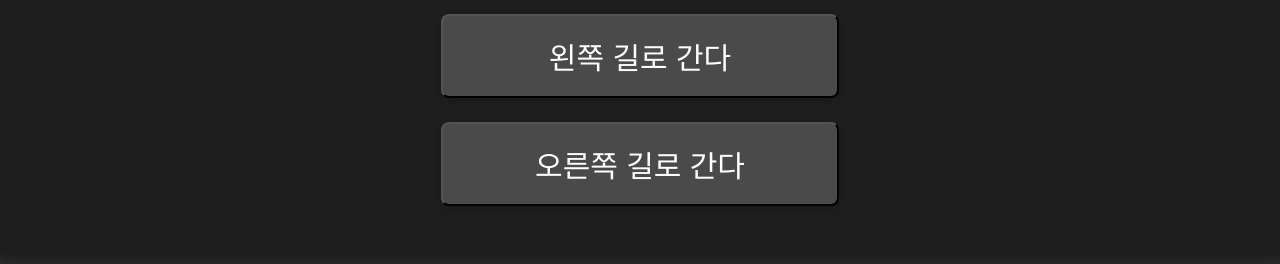
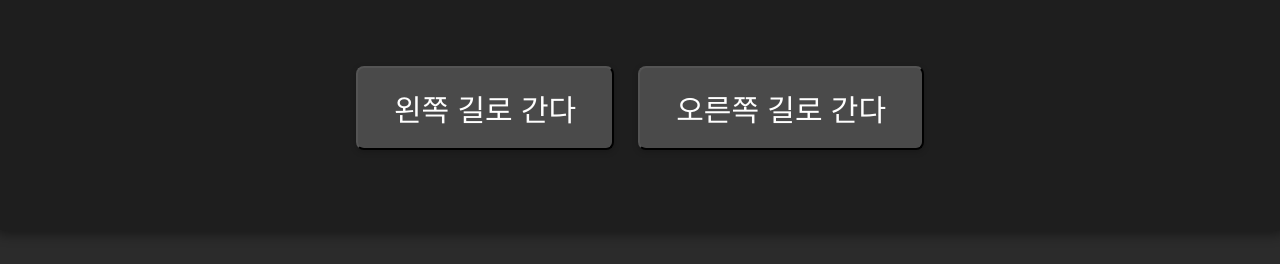
Before and after one commit to flvrdoyster/intro, a plain HTML site: page index.html in a window 1280 px wide. Both pictures are taken after a click on the button "게임 시작하기". Shown: the part 560-824 px from the top of the page. Drawn offline with Linux system fonts and the light colour scheme; a web font is replaced by a local one.

Commit message:
버튼을 좌우로 나란히

```diff
--- a/style.css
+++ b/style.css
@@ -119,12 +119,16 @@ body {
 
 .options-container {
     display: flex;
-    flex-direction: column;
+    flex-direction: row; /* row로 변경하여 가로 정렬 */
+    justify-content: center; /* 버튼을 중앙에 정렬 (선택 사항) */
+    align-items: center; /* 버튼을 세로 중앙에 정렬 (선택 사항) */
+    flex-wrap: wrap; /* 버튼이 많아지면 다음 줄로 넘어가도록 설정 (선택 사항) */
     gap: 1rem;
     min-height: 150px;
-    width: 33.333%;
+    width: 90%; /* 버튼이 좌우로 정렬될 공간을 확보하기 위해 width를 늘립니다. */
     margin: 0 auto;
 }
+
 
 .option-button {
     background-color: #4a4a4a;
```
